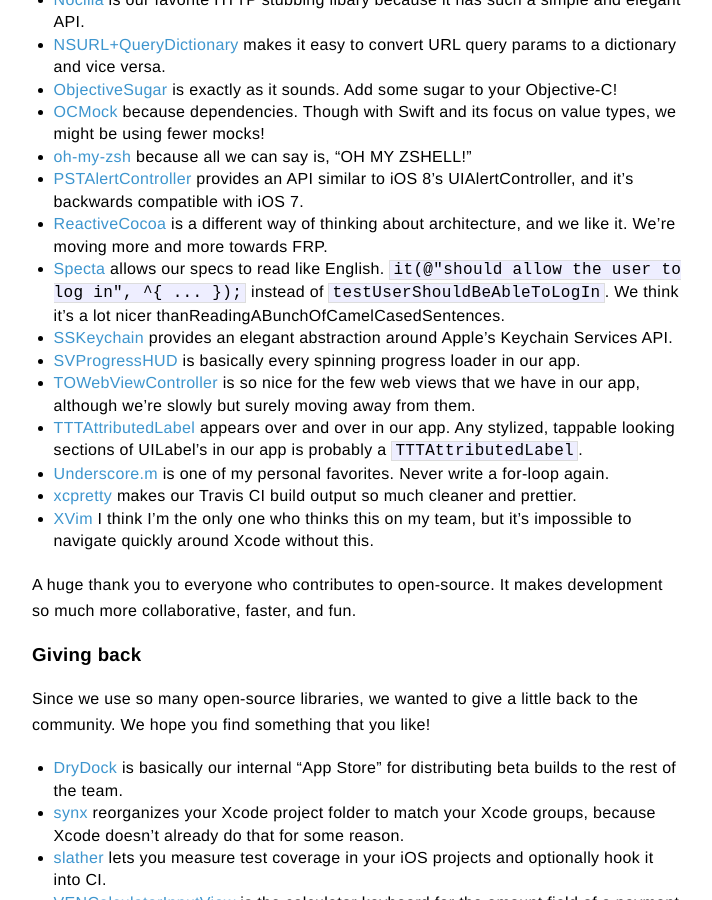
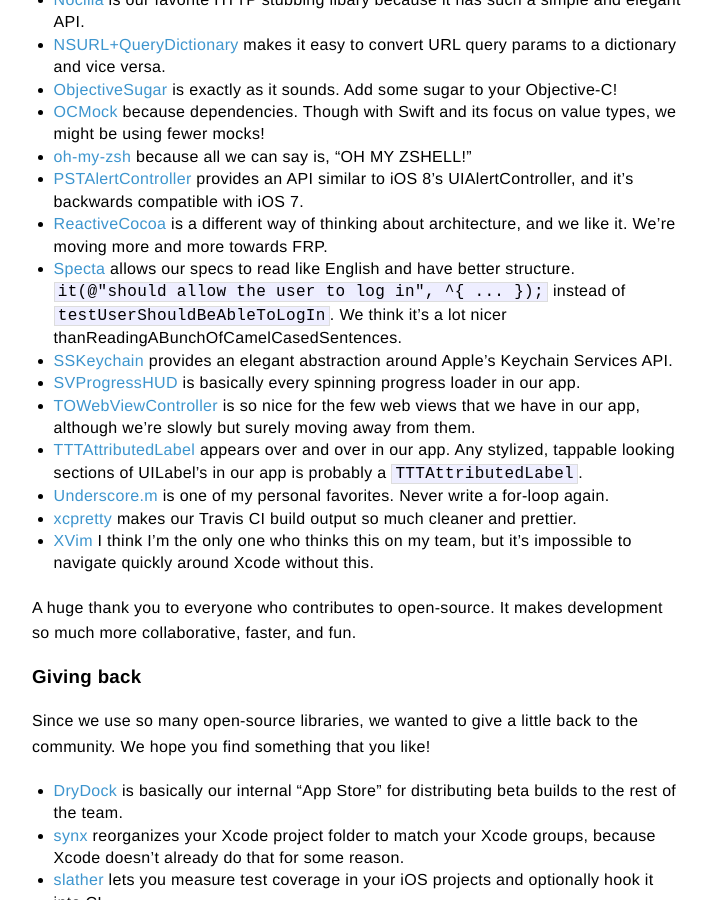
Before and after one commit to venmo/venmo.github.io, a Jekyll site: the page built from _posts/2015-01-08-thank-you-open-source-community.md, in a window 1280 px wide and 900 px high, scrolled down 1718 px. Shown: the whole window, without its empty margins (283-995 px from the left). Built offline with Jekyll 4.4.1, drawn with Linux system fonts in a browser that asks for light colours; Markdown is read by kramdown in place of the engine named in the settings.

Commit message:
Add more info on Specta

```diff
--- a/_posts/2015-01-08-thank-you-open-source-community.md
+++ b/_posts/2015-01-08-thank-you-open-source-community.md
@@ -42,7 +42,7 @@
 * [oh-my-zsh](https://github.com/robbyrussell/oh-my-zsh) because all we can say is, “OH MY ZSHELL!”
 * [PSTAlertController](https://github.com/steipete/PSTAlertController) provides an API similar to iOS 8’s UIAlertController, and it’s backwards compatible with iOS 7.
 * [ReactiveCocoa](https://github.com/ReactiveCocoa/ReactiveCocoa) is a different way of thinking about architecture, and we like it. We’re moving more and more towards FRP.
-* [Specta](https://github.com/specta/specta) allows our specs to read like English. `it(@"should allow the user to log in", ^{ ... });` instead of `testUserShouldBeAbleToLogIn`. We think it’s a lot nicer thanReadingABunchOfCamelCasedSentences.
+* [Specta](https://github.com/specta/specta) allows our specs to read like English and have better structure. `it(@"should allow the user to log in", ^{ ... });` instead of `testUserShouldBeAbleToLogIn`. We think it’s a lot nicer thanReadingABunchOfCamelCasedSentences.
 * [SSKeychain](https://github.com/soffes/sskeychain) provides an elegant abstraction around Apple’s Keychain Services API.
 * [SVProgressHUD](https://github.com/TransitApp/SVProgressHUD) is basically every spinning progress loader in our app.
 * [TOWebViewController](https://github.com/TimOliver/TOWebViewController) is so nice for the few web views that we have in our app, although we’re slowly but surely moving away from them.
```
